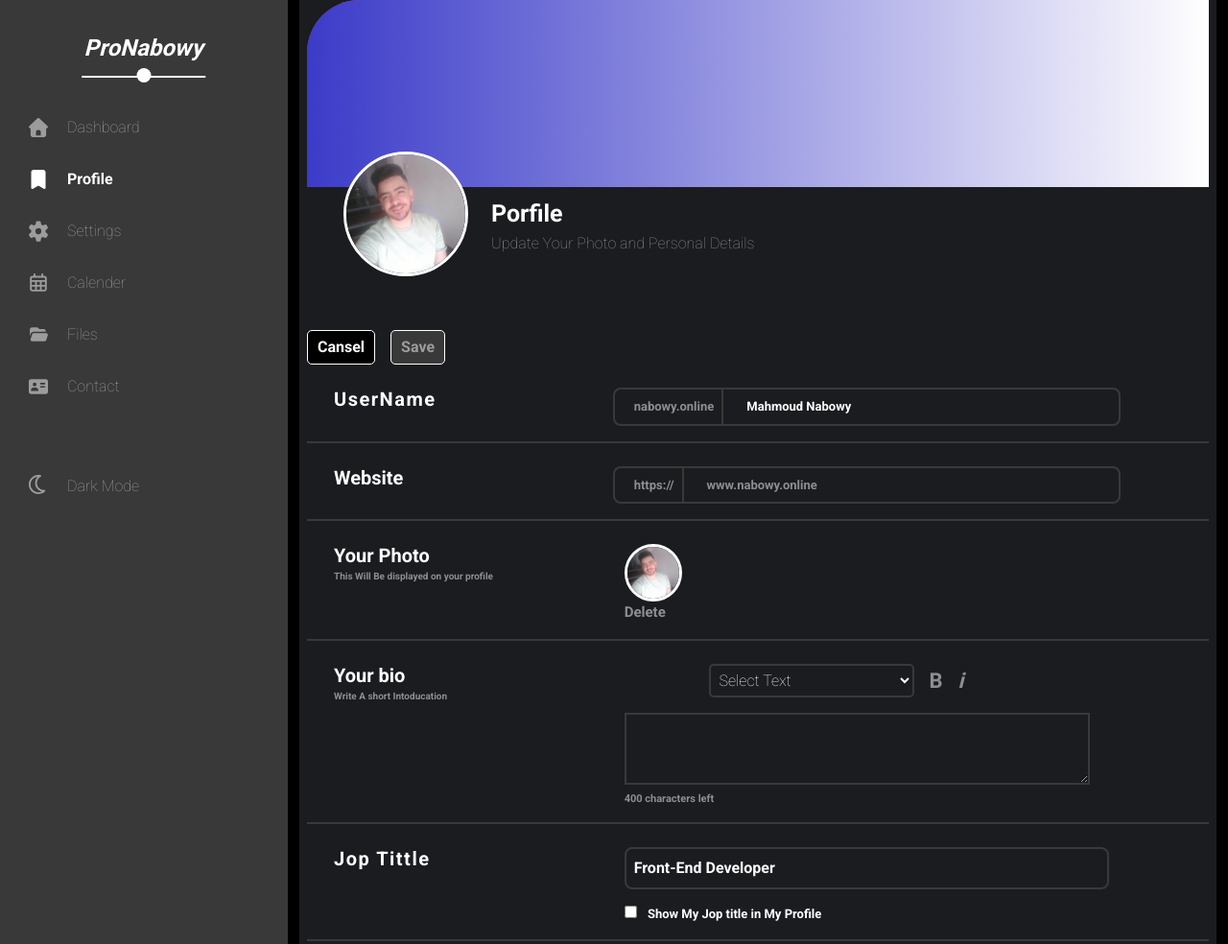
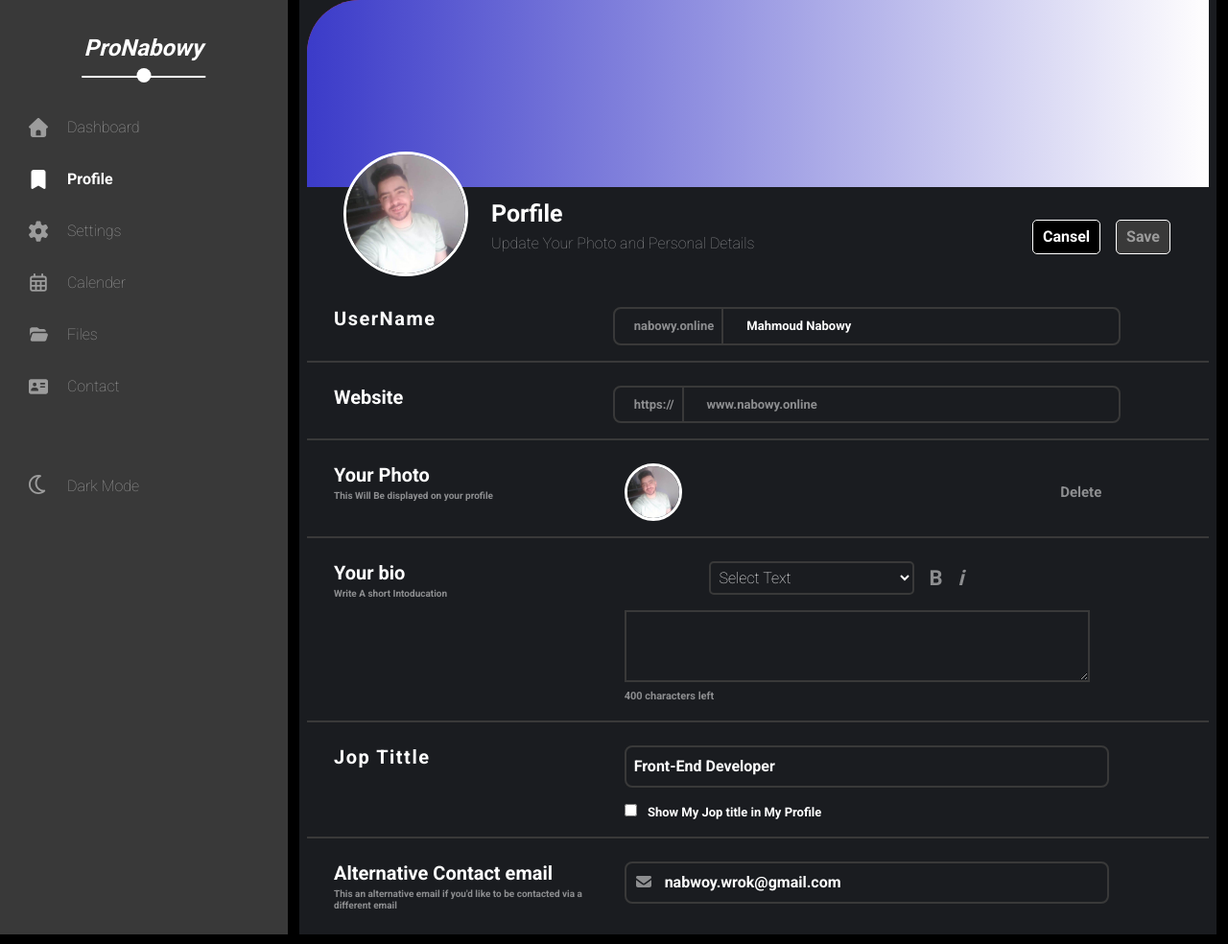
Before and after one commit to ProNabowy/Dashboard, a plain HTML site: page profile.html in a window 1280 px wide. Shown: the top 984 px of the page at 96% size. Drawn offline with nearby package versions, Linux system fonts and the light colour scheme.

Commit message:
Update profile.html

```diff
--- a/profile.html
+++ b/profile.html
@@ -93,7 +93,7 @@
                         <div class="cover-img w-100 position-relative bg-danger"
                             style="min-height: 150px; border-radius: 55px 0 0 0 ;">
                         </div>
-                        <div class="d-flex-between profile-header  mb-2">
+                        <div class="d-flex-between d-flex d-flex profile-header  mb-2">
                             <div class="img-profile d-flex align-items-center p-2">
                                 <div>
                                     <img src="./images/nabowy-cover.jpg" alt="img"
@@ -143,7 +143,7 @@
                                     <p class="mt-1 text-white-50" style="font-size: 10px;">This Will Be displayed on
                                         your profile</p>
                                 </h5>
-                                <div class="col-7 d-flex-between me-lg-5" style="border-radius: 8px;">
+                                <div class="col-7 d-flex-between d-flex d-flex me-lg-5" style="border-radius: 8px;">
                                     <div class="fw-bold">
                                         <img src="./images/nabowy-cover.jpg" alt="img"
                                             style="cursor: pointer; width: 60px; height:60px; border: 3px solid white; border-radius: 50%; z-index: 10; position: relative;">
```
